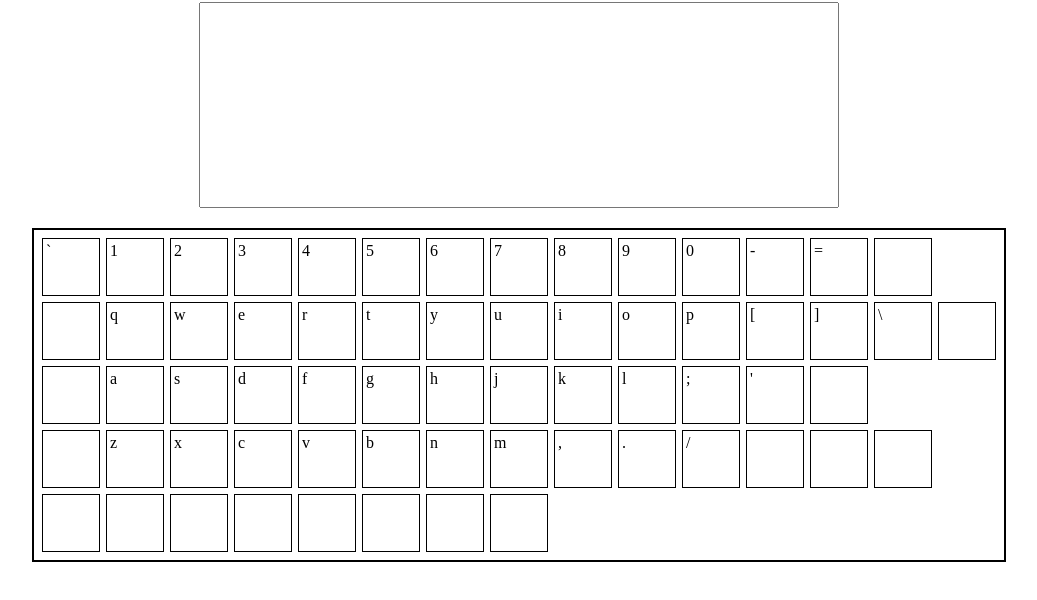
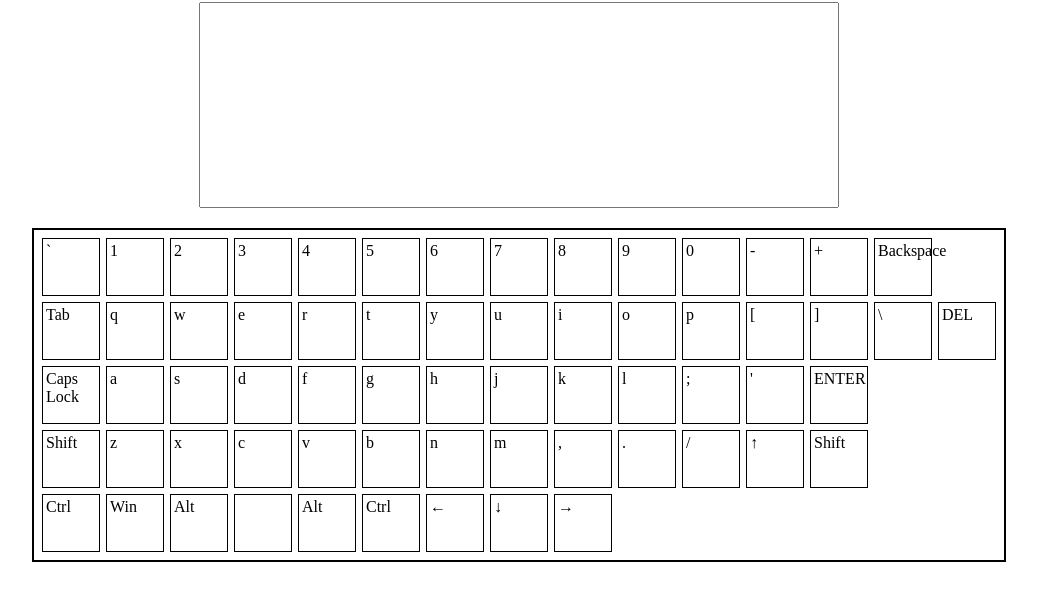
Before and after one commit to MiLee777/virtual-keyboard, a plain HTML site: page index.html in a window 1280 px wide. Shown: the part 86-686 px from the top of the page, without its empty margins (121-1158 px from the left). Drawn offline with Linux system fonts and the light colour scheme.

Commit message:
feat: add special characters

```diff
--- a/index.js
+++ b/index.js
@@ -22,7 +22,7 @@ containerElements.appendChild(containerKeyboard);
 
 //console.log(containerElements);
 
-const keyboard = [96, 49, 50, 51, 52, 53, 54, 55, 56, 57, 48, 45, 61, 'Backspace', 'Tab', 113, 119, 101, 114, 116, 121, 117, 105, 111, 112, 91, 93, 92, 'DEL', 'Caps Lock', 97, 115, 100, 102, 103, 104, 106, 107, 108, 59, 39, 'ENTER', 'Shift', 122, 120, 99, 118, 98, 110, 109, 44, 46, 47, '↑', 'Shift', 'Ctrl', 'Win', 'Alt', 32, 'Alt', 'Ctrl', '←', '↓', '→'];
+//const keyboard = [96, 49, 50, 51, 52, 53, 54, 55, 56, 57, 48, 45, 61, 'Backspace', 'Tab', 113, 119, 101, 114, 116, 121, 117, 105, 111, 112, 91, 93, 92, 'DEL', 'Caps Lock', 97, 115, 100, 102, 103, 104, 106, 107, 108, 59, 39, 'ENTER', 'Shift', 122, 120, 99, 118, 98, 110, 109, 44, 46, 47, '↑', 'Shift', 'Ctrl', 'Win', 'Alt', 32, 'Alt', 'Ctrl', '←', '↓', '→'];
 
 /*document.onkeypress = function(event) {
     //console.log(event);
@@ -30,7 +30,7 @@ const keyboard = [96, 49, 50, 51, 52, 53, 54, 55, 56, 57, 48, 45, 61, 'Backspace
     console.log(keyboard);
 }*/
 
-function init() {
+/*function init() {
     let out = '';
     for (let i = 0; i < keyboard.length; i++) {
         if (i==14 || i==29 || i==42 || i==56) {
@@ -41,4 +41,19 @@ function init() {
     document.querySelector('.keyboard').innerHTML = out;
 }
 
+init();*/
+
+
+const keyboard = ['`', '1', '2', '3', '4', '5', '6', '7', '8', '9', '0', '-', '+', 'Backspace', 'Tab', 'q', 'w', 'e', 'r', 't', 'y', 'u', 'i', 'o', 'p', '[', ']', '\\', 'DEL', 'Caps Lock', 'a', 's', 'd', 'f', 'g', 'h', 'j', 'k', 'l', ';', "'", 'ENTER', 'Shift', 'z', 'x', 'c', 'v', 'b', 'n', 'm', ',', '.', '/', '↑', 'Shift', 'Ctrl', 'Win', 'Alt', '', 'Alt', 'Ctrl', '←', '↓', '→'];
+function init() {
+    let out = '';
+    for (let i = 0; i < keyboard.length; i++) {
+        if (i==14 || i==29 || i==42 || i==55) {
+            out += '<div class="clearfix"></div>';
+        }
+        out += '<div class="keys" >' + String(keyboard[i]) + '</div>';
+    }
+    document.querySelector('.keyboard').innerHTML = out;
+}
+
 init();
--- a/style.css
+++ b/style.css
@@ -26,7 +26,7 @@
     clear: both;
 }
 
-.k-key {
+.keys {
     width: 50px;
     height: 50px;
     border: 1px solid black;
```
